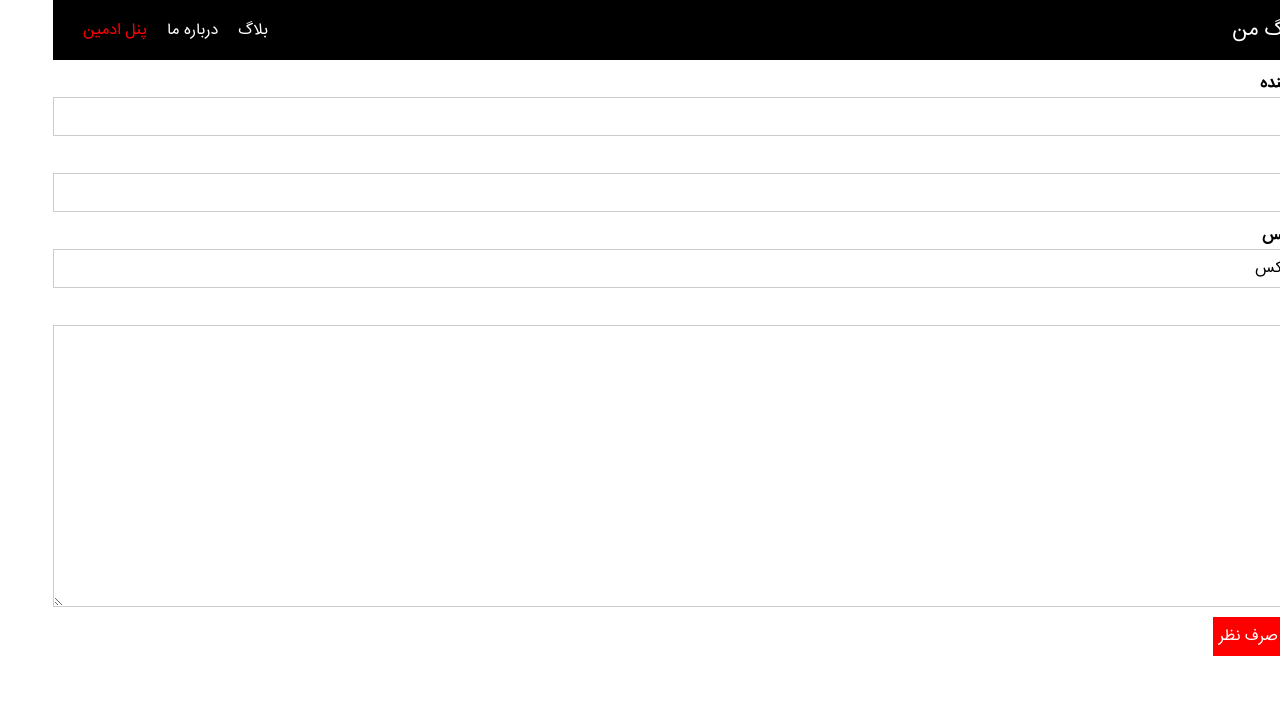
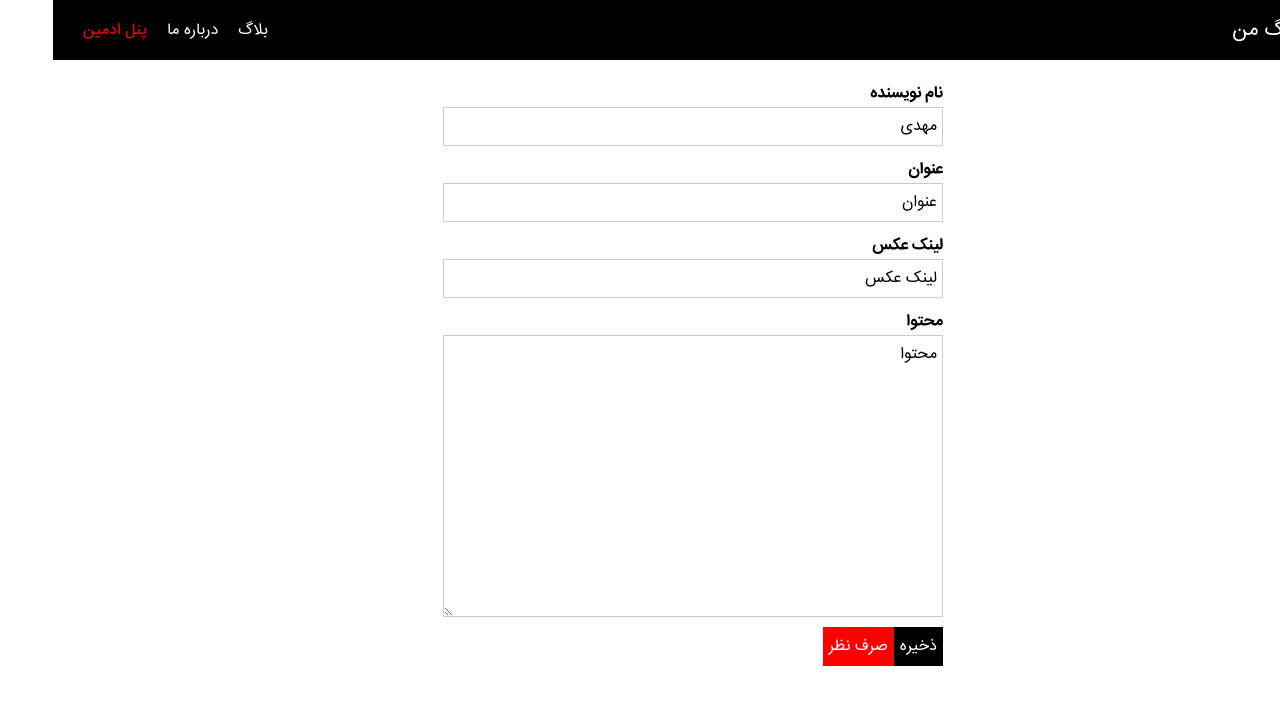
Before and after one commit to mistrs2p/renuxt, a Nuxt app: page /admin/1 in a window 1280 px wide. Shown: the top 704 px of the page. Built offline with nearby package versions, Linux system fonts and the light colour scheme.

Commit message:
Style Added

```diff
--- a/pages/admin/_postId/index.vue
+++ b/pages/admin/_postId/index.vue
@@ -21,6 +21,14 @@ export default {
 }
 </script>
 
-<style>
-
+<style scoped>
+  .update-form {
+    width: 90%;
+    margin: 20px auto;
+  }
+  @media (min-width: 768px) {
+    .update-form {
+      width: 500px;
+    }
+  }
 </style>
```
